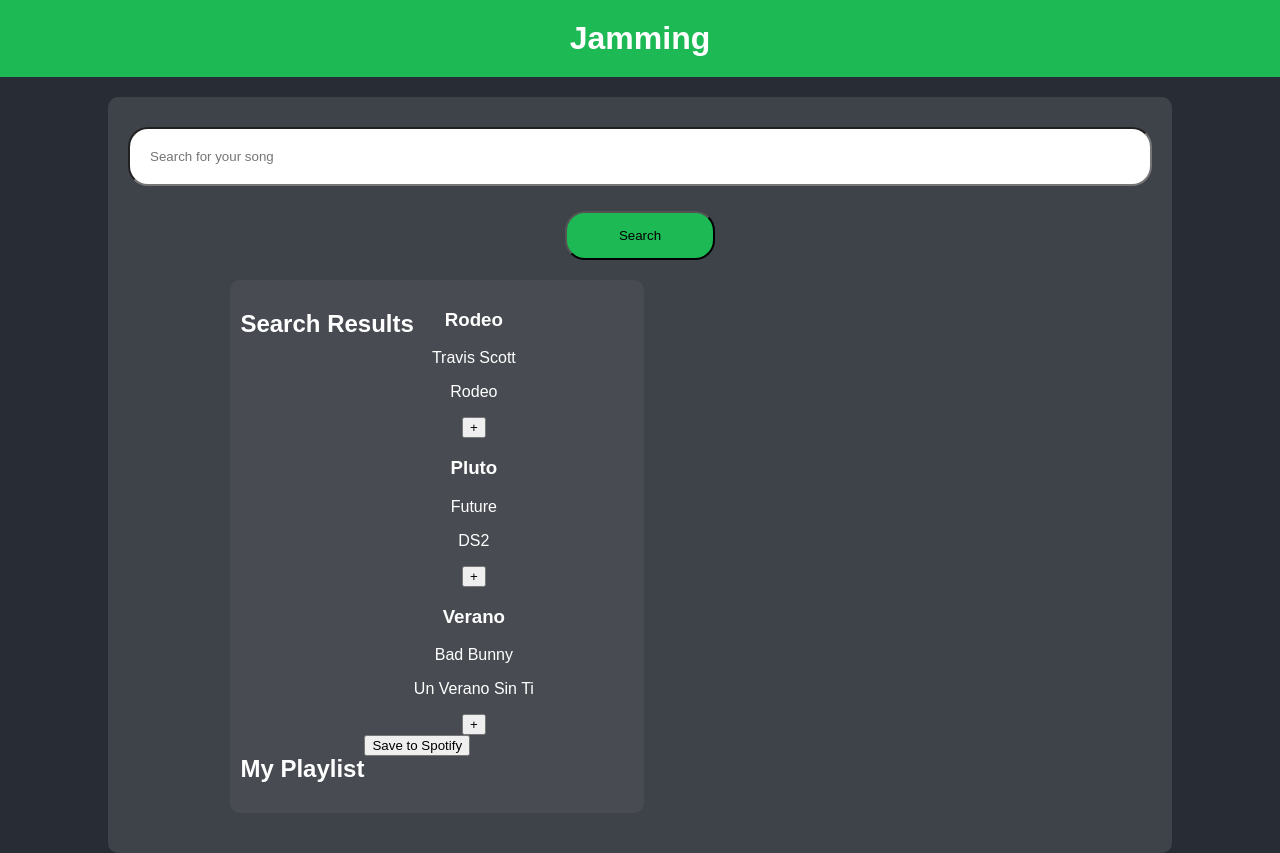
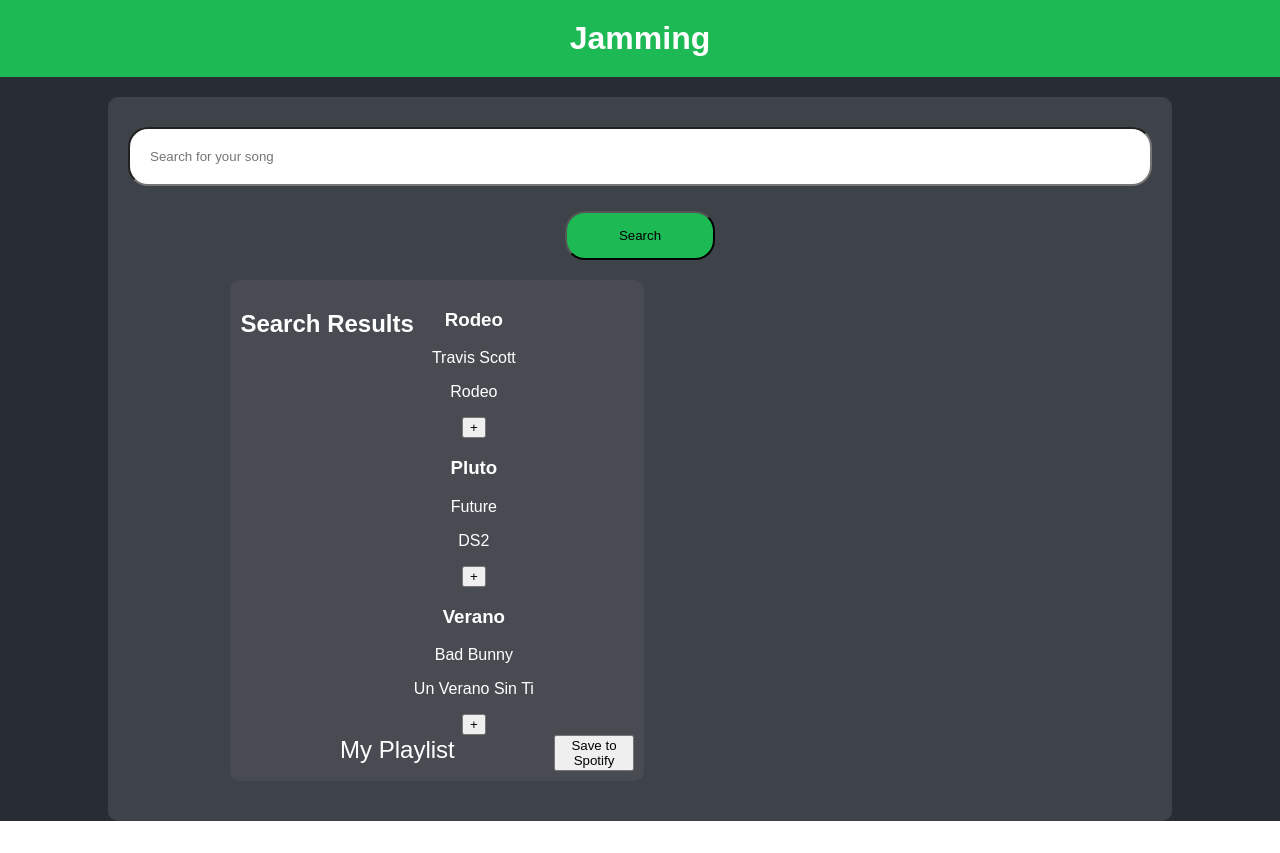
Before and after one commit to jorgecanseco-gh/Jamming-Project, a React (Create React App) app: page / in a window 1280 px wide. After the commit the page ends 821 px from the top, so only its background shows below. Built offline with nearby package versions, Linux system fonts and the light colour scheme.

Commit message:
Implement Playlist Renaming

```diff
--- a/src/App.js
+++ b/src/App.js
@@ -67,6 +67,7 @@ function App() {
             playlistName={playlistName}
             playlistTracks={playlistTracks}
             onRemove={removeTrack}
+            onNameChange={setPlaylistName}
             />
           </div>
         </div>
--- a/src/Components/Playlist/Playlist.js
+++ b/src/Components/Playlist/Playlist.js
@@ -4,10 +4,14 @@ import Track from "../Track/Track";
 
 // This component is responsible for rendering the playlist section of the app.
 
-function Playlist({playlistName, playlistTracks, onRemove}) {
+function Playlist({playlistName, playlistTracks, onRemove, onNameChange}) {
     return (
         <div className={styles.Playlist}>
-            <h2>{playlistName}</h2>
+            <input
+                value={playlistName}
+                onChange={(e) => onNameChange(e.target.value)}
+                className={styles.playlistInput}
+            />
             {playlistTracks.map((track) => {
                 const { id, name, artist, album } = track;
                 return <Track
--- a/src/Components/Playlist/Playlist.module.css
+++ b/src/Components/Playlist/Playlist.module.css
@@ -3,3 +3,12 @@
     justify-content: flex-start;
     align-items: flex-start;
 }
+
+.playlistInput {
+    font-size: 1.5rem;
+    border: none;
+    background: transparent;
+    outline: none;
+    text-align: center;
+    color: white;
+  }
```
